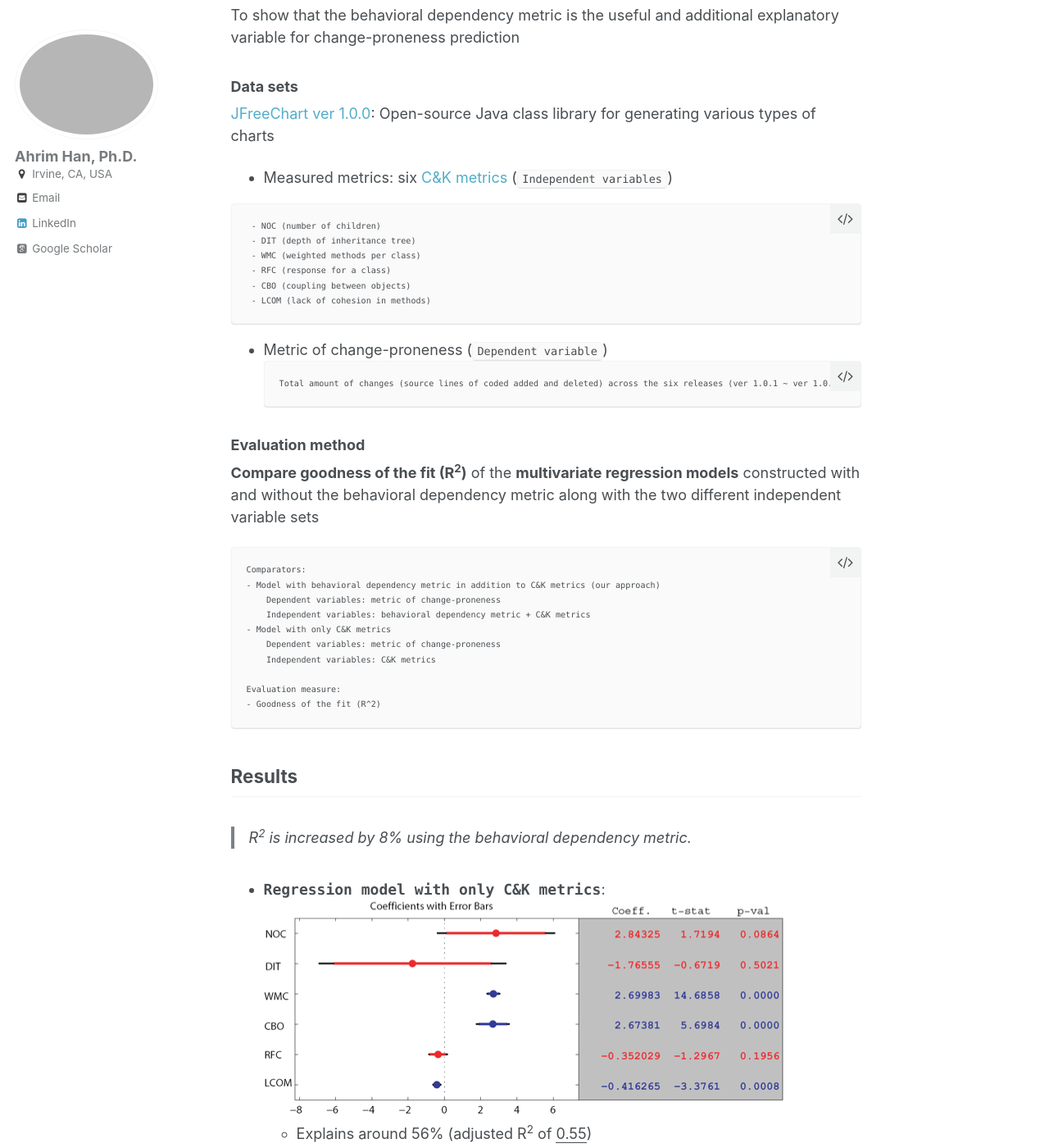
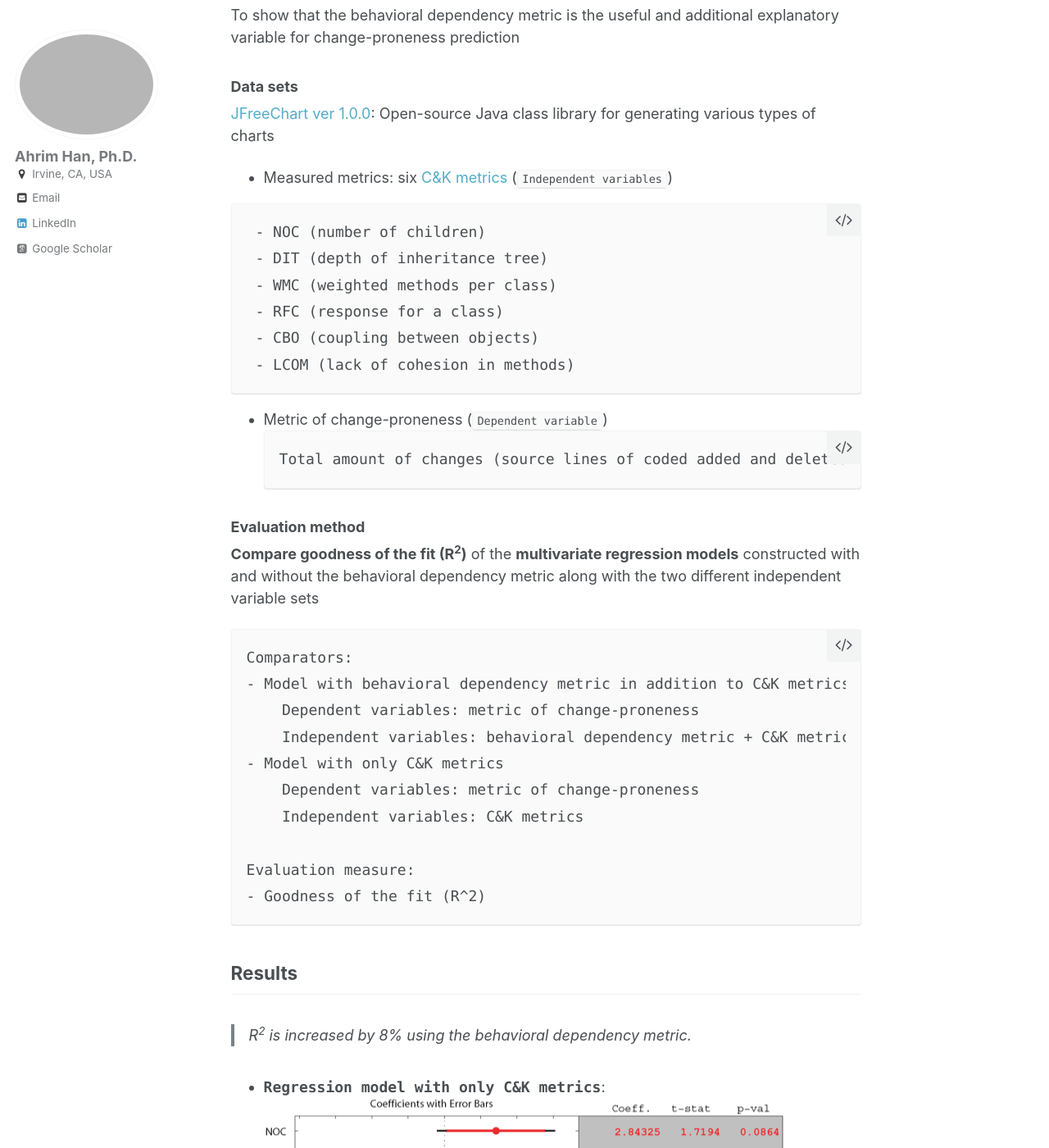
Before and after one commit to ahrimhan/ahrimhan.github.io, a Jekyll site: the page built from _portfolio/research_project1.md, in a window 1280 px wide and 1400 px high, scrolled down 2078 px. Shown: the whole window at 82% size. Built offline with Jekyll 4.4.1, drawn with Linux system fonts in a browser that asks for light colours; some web fonts are replaced.

Commit message:
Change font size for code-block

```diff
--- a/_sass/_syntax.scss
+++ b/_sass/_syntax.scss
@@ -19,7 +19,7 @@ div.highlighter-rouge, figure.highlight {
     background-color: $lighter-gray;
     content: "\f121";
     font-family: "fontawesome" !important;
-    font-size: $type-size-5;
+    font-size: 1.1em;
     line-height: 1;
     text-transform: none;
     speak: none;
@@ -28,7 +28,7 @@ div.highlighter-rouge, figure.highlight {
   .highlight {
     margin: 0;
     font-family: $monospace;
-    font-size: $type-size-6;
+    font-size: 1.0em;
     line-height: 1.8;
   }
 }
```
